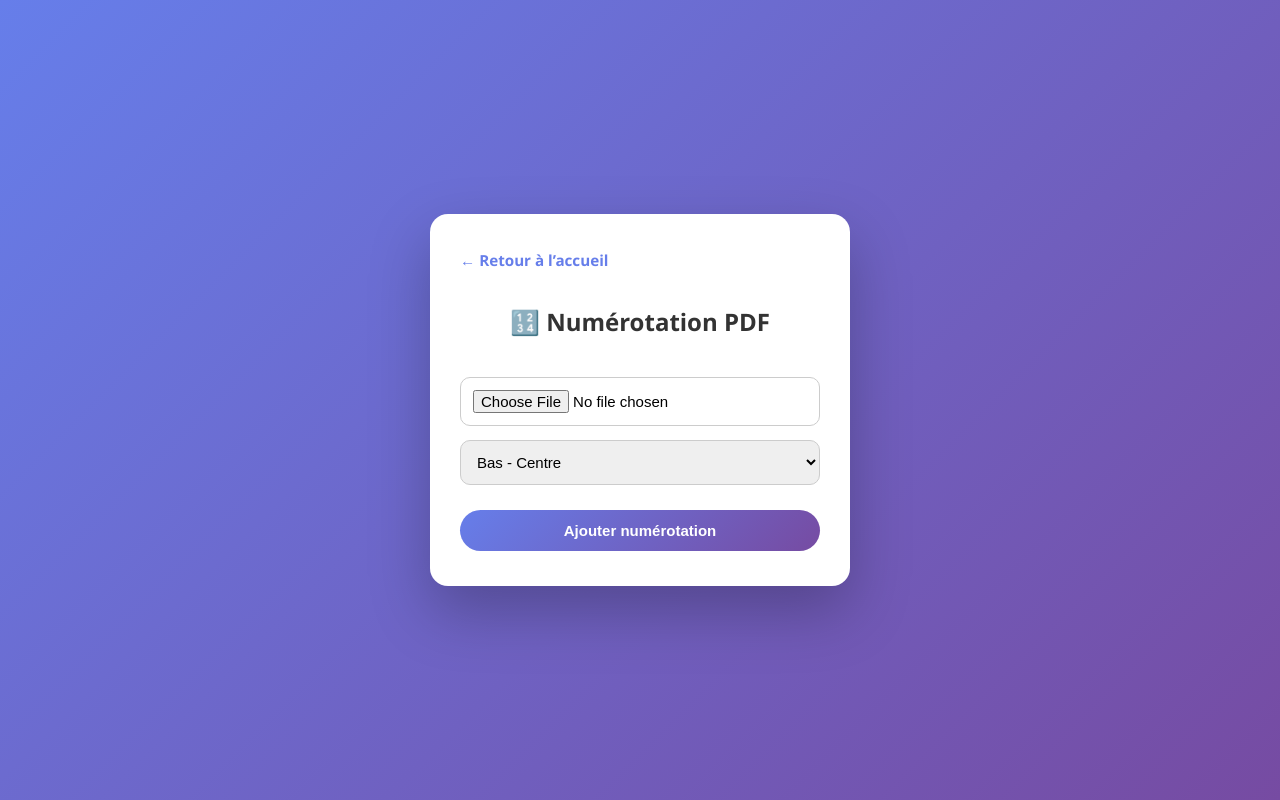
After one commit to psebastiano/TP_PDevel, a Flask app: page /tool/page_number in a window 1280 px wide. The commit adds this page. Run offline with Flask 3, Linux system fonts and the light colour scheme.

Commit message:
ajout de numérotation

```diff
--- a/app.py
+++ b/app.py
@@ -14,7 +14,11 @@ import zipfile
 from pdf2image import convert_from_path
 import io
 import math
-
+from flask import request, jsonify, send_file, render_template
+from PyPDF2 import PdfReader, PdfWriter
+from reportlab.pdfgen import canvas
+import tempfile
+import os
 
 app = Flask(__name__)
 app.config['UPLOAD_FOLDER'] = tempfile.mkdtemp()
@@ -108,6 +112,10 @@ def view_interface():
 @app.route('/tool/pdf_to_jpeg')
 def pdf_to_jpeg_interface():
     return render_template('pdf_to_jpeg.html')
+
+@app.route('/tool/page_number')
+def page_number_interface():
+    return render_template('page_number.html')
 
 
 # --- ROUTES API ---
@@ -1131,6 +1139,69 @@ def download_file(filename):
         return send_file(filepath, as_attachment=True, download_name=download_name)
     return jsonify({'error': 'Fichier introuvable'}), 404
 
+@app.route('/api/page_numbers', methods=['POST'])
+def page_number_action():
+    try:
+        if 'file' not in request.files:
+            return jsonify({'error': 'Aucun fichier PDF'}), 400
+
+        file = request.files['file']
+        position = request.form.get('position', 'bottom-center')
+
+        if not file.filename.lower().endswith('.pdf'):
+            return jsonify({'error': 'Format invalide'}), 400
+
+        # 🔹 حفظ PDF مؤقت
+        temp_input = tempfile.NamedTemporaryFile(delete=False, suffix=".pdf")
+        file.save(temp_input.name)
+        temp_input.close()
+
+        reader = PdfReader(temp_input.name)
+        writer = PdfWriter()
+
+        for i, page in enumerate(reader.pages, start=1):
+            w = float(page.mediabox.width)
+            h = float(page.mediabox.height)
+
+            overlay_path = tempfile.NamedTemporaryFile(delete=False, suffix=".pdf").name
+
+            c = canvas.Canvas(overlay_path, pagesize=(w, h))
+            c.setFont("Helvetica", 10)   # ✅ مهم جدًا
+            text = str(i)
+
+            if position == 'bottom-left':
+                x, y = 40, 30
+                c.drawString(x, y, text)
+            elif position == 'bottom-right':
+                x, y = w - 40
+                c.drawRightString(x, 30, text)
+            else:  # bottom-center
+                c.drawCentredString(w / 2, 30, text)
+
+            c.save()  # ✅ إغلاق صحيح
+
+            overlay_reader = PdfReader(overlay_path)
+            page.merge_page(overlay_reader.pages[0])
+            writer.add_page(page)
+
+            os.remove(overlay_path)
+
+        output_path = tempfile.NamedTemporaryFile(delete=False, suffix=".pdf").name
+        with open(output_path, "wb") as f:
+            writer.write(f)
+
+        return send_file(
+            output_path,
+            as_attachment=True,
+            download_name="numero.pdf"
+        )
+
+    except Exception as e:
+        import traceback
+        traceback.print_exc()   # 🔥 سيظهر الخطأ الحقيقي في التيرمينال
+        return jsonify({'error': 'Erreur serveur'}), 500
+
+
 
 if __name__ == '__main__':
     os.makedirs(app.config['UPLOAD_FOLDER'], exist_ok=True)
--- /dev/null
+++ b/templates/page_number.html
@@ -0,0 +1,141 @@
+<!DOCTYPE html>
+<html lang="fr">
+<head>
+<meta charset="UTF-8">
+<title>Numérotation PDF</title>
+
+<style>
+*{
+    box-sizing:border-box;
+}
+
+body{
+    font-family: 'Segoe UI', Arial, sans-serif;
+    background: linear-gradient(135deg,#667eea,#764ba2);
+    display:flex;
+    justify-content:center;
+    align-items:center;
+    height:100vh;
+    margin:0;
+}
+
+.card{
+    background:white;
+    padding:35px 30px;
+    border-radius:18px;
+    width:420px;
+    box-shadow:0 25px 60px rgba(0,0,0,.25);
+    animation: fadeIn .4s ease;
+    position: relative;
+}
+
+@keyframes fadeIn{
+    from{opacity:0; transform:translateY(15px)}
+    to{opacity:1; transform:translateY(0)}
+}
+
+/* 🔙 Bouton retour */
+.back-btn{
+    display:inline-block;
+    margin-bottom:15px;
+    text-decoration:none;
+    font-weight:600;
+    color:#667eea;
+    font-size:0.95em;
+    transition:.2s;
+}
+
+.back-btn:hover{
+    color:#764ba2;
+    transform:translateX(-3px);
+}
+
+h2{
+    text-align:center;
+    margin-bottom:25px;
+    color:#333;
+}
+
+input, select, button{
+    width:100%;
+    margin-top:14px;
+    padding:12px;
+    font-size:15px;
+    border-radius:10px;
+}
+
+input, select{
+    border:1px solid #ccc;
+    outline:none;
+}
+
+input:focus, select:focus{
+    border-color:#667eea;
+}
+
+button{
+    background:linear-gradient(135deg,#667eea,#764ba2);
+    color:white;
+    border:none;
+    border-radius:30px;
+    cursor:pointer;
+    font-weight:600;
+    margin-top:25px;
+    transition:.3s;
+}
+
+button:hover{
+    transform:translateY(-2px);
+    box-shadow:0 10px 25px rgba(102,126,234,.5);
+}
+</style>
+</head>
+
+<body>
+
+<div class="card">
+
+    <!-- 🔙 Retour Home -->
+    <a href="/" class="back-btn">← Retour à l’accueil</a>
+
+    <h2>🔢 Numérotation PDF</h2>
+
+    <form id="numberForm" enctype="multipart/form-data">
+
+        <!-- نفس الحقول – لم نغيّر شيئًا -->
+        <input type="file" name="file" accept=".pdf" required>
+
+        <select name="position">
+            <option value="bottom-center">Bas - Centre</option>
+            <option value="bottom-left">Bas - Gauche</option>
+            <option value="bottom-right">Bas - Droite</option>
+        </select>
+
+        <button type="submit">Ajouter numérotation</button>
+    </form>
+</div>
+
+<script>
+document.getElementById("numberForm").addEventListener("submit", async (e) => {
+    e.preventDefault();
+    const formData = new FormData(e.target);
+
+    const res = await fetch("/api/page_numbers", {
+        method: "POST",
+        body: formData
+    });
+
+    if (res.ok) {
+        const blob = await res.blob();
+        const a = document.createElement("a");
+        a.href = URL.createObjectURL(blob);
+        a.download = "numerote.pdf";
+        a.click();
+    } else {
+        alert("Erreur lors du traitement");
+    }
+});
+</script>
+
+</body>
+</html>
```
Also changed, not shown: templates/home.html (+7 -0 lines).
